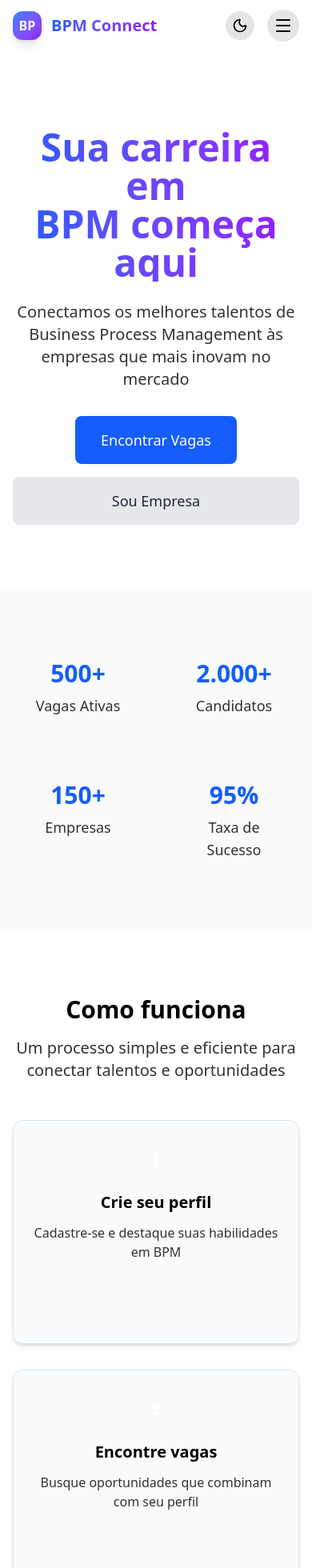
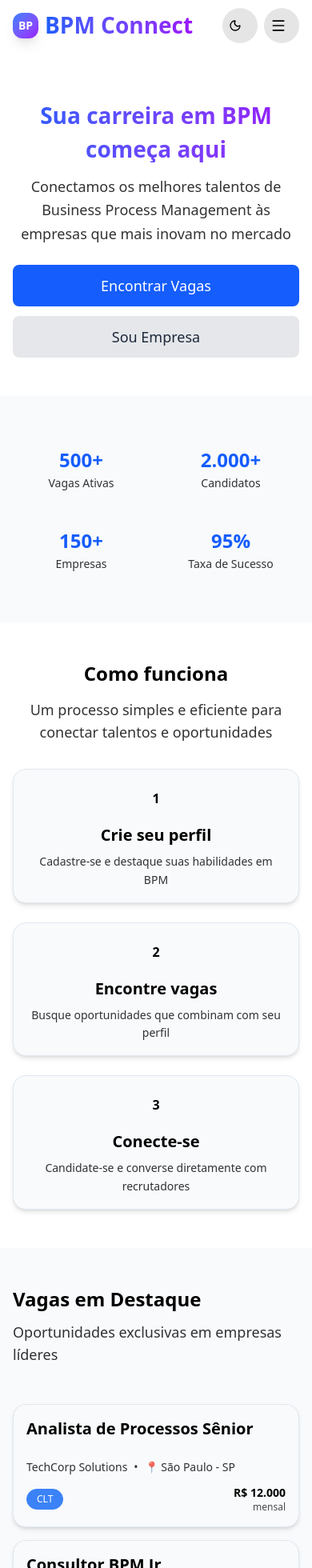
Before and after one commit to FIAP-Global-Solution-2-SEM-2025/Front-End, a React (Vite) app in the folder BPM-Connect/: page / in a window 390 px wide. Shown: the top 1960 px of the page at 80% size. Built offline with nearby package versions, Linux system fonts and the light colour scheme.

Commit message:
Feat: Melhorei a responsividade do site

```diff
--- a/BPM-Connect/src/components/layout/Header.tsx
+++ b/BPM-Connect/src/components/layout/Header.tsx
@@ -1,5 +1,5 @@
 // src/components/layout/Header.tsx
-import { useState } from "react";
+import { useState, useEffect } from "react";
 import { Link, useLocation } from "react-router-dom";
 import { Menu, X, Sun, Moon } from "lucide-react";
 import { useTheme } from "../theme/ThemeProvider";
@@ -7,24 +7,52 @@ import { useTheme } from "../theme/ThemeProvider";
 export default function Header() {
   const { theme, toggleTheme } = useTheme();
   const [open, setOpen] = useState(false);
-  const location = useLocation(); // Hook para pegar a rota atual
+  const location = useLocation();
 
-  // Função para verificar se o link está ativo
   const isActive = (path: string) => {
     return location.pathname === path;
   };
 
+  // Fechar menu ao clicar fora (mobile)
+  useEffect(() => {
+    const handleClickOutside = (event: MouseEvent) => {
+      const target = event.target as HTMLElement;
+      if (open && !target.closest('nav')) {
+        setOpen(false);
+      }
+    };
+
+    document.addEventListener('click', handleClickOutside);
+    return () => document.removeEventListener('click', handleClickOutside);
+  }, [open]);
+
+  // Fechar menu ao redimensionar para desktop
+  useEffect(() => {
+    const handleResize = () => {
+      if (window.innerWidth >= 768) {
+        setOpen(false);
+      }
+    };
+
+    window.addEventListener('resize', handleResize);
+    return () => window.removeEventListener('resize', handleResize);
+  }, []);
+
   return (
     <nav className="header-iphone fixed top-0 left-0 w-full z-50">
-      <div className="max-w-7xl mx-auto px-4">
+      <div className="max-w-7xl mx-auto px-4 sm:px-6">
         <div className="flex justify-between items-center h-16">
 
-          {/* LOGO */}
-          <Link to="/" className="flex items-center space-x-3">
-            <div className="w-9 h-9 rounded-xl bg-gradient-to-br from-blue-500 to-purple-600 flex items-center justify-center shadow-lg">
-              <span className="font-bold text-white">BP</span>
+          {/* LOGO - Mobile mais compacto */}
+          <Link
+            to="/"
+            className="flex items-center space-x-2 sm:space-x-3"
+            onClick={() => setOpen(false)}
+          >
+            <div className="w-8 h-8 sm:w-9 sm:h-9 rounded-xl bg-gradient-to-br from-blue-500 to-purple-600 flex items-center justify-center shadow-lg">
+              <span className="font-bold text-white text-sm sm:text-base">BP</span>
             </div>
-            <h1 className="text-xl font-semibold bg-gradient-to-r from-blue-600 to-purple-600 bg-clip-text text-transparent">
+            <h1 className="text-lg sm:text-xl font-semibold bg-gradient-to-r from-blue-600 to-purple-600 bg-clip-text text-transparent">
               BPM Connect
             </h1>
           </Link>
@@ -38,21 +66,22 @@ export default function Header() {
           </div>
 
           {/* AÇÕES */}
-          <div className="flex items-center gap-4">
+          <div className="flex items-center gap-2 sm:gap-4">
             {/* TEMA */}
             <button
               onClick={toggleTheme}
               className="p-2 rounded-full bg-black/10 dark:bg-white/10 hover:bg-black/20 dark:hover:bg-white/20 transition-all"
+              aria-label="Mudar tema"
             >
               {theme === "light" ? (
-                <Moon className="w-5 h-5" />
+                <Moon className="w-4 h-4 sm:w-5 sm:h-5" />
               ) : (
-                <Sun className="w-5 h-5" />
+                <Sun className="w-4 h-4 sm:w-5 sm:h-5" />
               )}
             </button>
 
-            {/* LOGIN */}
-            <button className="hidden md:block bg-gradient-to-r from-blue-600 to-purple-600 text-white px-5 py-2 rounded-full hover:from-blue-700 hover:to-purple-700 transition-all shadow-lg">
+            {/* LOGIN - Escondido no mobile */}
+            <button className="hidden sm:block bg-gradient-to-r from-blue-600 to-purple-600 text-white px-4 sm:px-5 py-2 rounded-full hover:from-blue-700 hover:to-purple-700 transition-all shadow-lg text-sm sm:text-base">
               Entrar
             </button>
 
@@ -60,27 +89,39 @@ export default function Header() {
             <button
               className="md:hidden p-2 rounded-full bg-black/10 dark:bg-white/10"
               onClick={() => setOpen(!open)}
+              aria-label="Abrir menu"
             >
               {open ? (
-                <X className="w-6 h-6" />
+                <X className="w-5 h-5 sm:w-6 sm:h-6" />
               ) : (
-                <Menu className="w-6 h-6" />
+                <Menu className="w-5 h-5 sm:w-6 sm:h-6" />
               )}
             </button>
           </div>
         </div>
 
-        {/* MENU MOBILE */}
+        {/* MENU MOBILE - Melhorado */}
         {open && (
-          <div className="md:hidden flex flex-col py-4 space-y-2 bg-header rounded-2xl mt-2 p-4">
-            <MobileItem href="/" active={isActive('/')}>Início</MobileItem>
-            <MobileItem href="/vagas" active={isActive('/vagas')}>Vagas</MobileItem>
-            <MobileItem href="/candidatos" active={isActive('/candidatos')}>Candidatos</MobileItem>
-            <MobileItem href="/processos" active={isActive('/processos')}>Processos</MobileItem>
+          <div className="md:hidden absolute top-16 left-0 right-0 bg-header backdrop-blur-xl border-b border-gray-200 dark:border-gray-700 shadow-lg">
+            <div className="flex flex-col py-4 space-y-1 px-4">
+              <MobileItem href="/" active={isActive('/')} onClick={() => setOpen(false)}>
+                Início
+              </MobileItem>
+              <MobileItem href="/vagas" active={isActive('/vagas')} onClick={() => setOpen(false)}>
+                Vagas
+              </MobileItem>
+              <MobileItem href="/candidatos" active={isActive('/candidatos')} onClick={() => setOpen(false)}>
+                Candidatos
+              </MobileItem>
+              <MobileItem href="/processos" active={isActive('/processos')} onClick={() => setOpen(false)}>
+                Processos
+              </MobileItem>
 
-            <button className="bg-gradient-to-r from-blue-600 to-purple-600 text-white px-5 py-3 rounded-full hover:from-blue-700 hover:to-purple-700 transition-all mt-4">
-              Entrar
-            </button>
+              {/* Login no mobile */}
+              <button className="bg-gradient-to-r from-blue-600 to-purple-600 text-white px-5 py-3 rounded-full hover:from-blue-700 hover:to-purple-700 transition-all mt-4 text-base">
+                Entrar
+              </button>
+            </div>
           </div>
         )}
       </div>
@@ -110,16 +151,17 @@ function NavItem({ href, children, active = false }: {
   );
 }
 
-function MobileItem({ href, children, active = false }: {
+function MobileItem({ href, children, active = false, onClick }: {
   href: string;
   children: React.ReactNode;
   active?: boolean;
+  onClick?: () => void;
 }) {
   return (
     <Link
       to={href}
       className={`
-        transition-all px-4 py-3 rounded-xl text-base
+        transition-all px-4 py-3 rounded-xl text-base font-medium
         ${active
           ? "nav-item-active"
           : "hover:bg-black/10 dark:hover:bg-white/10"
@@ -127,23 +169,10 @@ function MobileItem({ href, children, active = false }: {
       `}
       onClick={() => {
         window.scrollTo(0, 0);
-        // Fechar menu mobile após clique
-        const event = new CustomEvent('closeMobileMenu');
-        window.dispatchEvent(event);
+        onClick?.();
       }}
     >
       {children}
     </Link>
   );
 }
-
-// Adicionar event listener para fechar menu mobile
-if (typeof window !== 'undefined') {
-  window.addEventListener('closeMobileMenu', () => {
-    // Fechar menu mobile quando um link for clicado
-    const mobileMenu = document.querySelector('[class*="md:hidden"]');
-    if (mobileMenu) {
-      // Você pode adicionar lógica para fechar o menu aqui se necessário
-    }
-  });
-}
--- a/BPM-Connect/src/index.css
+++ b/BPM-Connect/src/index.css
@@ -22,14 +22,11 @@
   background-color: #f8fafc !important;
 }
 
-/* CORREÇÃO: CARDS NO LIGHT MODE - REGRA MAIS ESPECÍFICA */
+/* CARDS NO LIGHT MODE */
 .light .card-consistent,
-.light .card-consistent * {
-  background-color: #f8fafc !important; /* Cinza claro */
-}
-
-.light .card-consistent {
-  color: #000000 !important; /* Texto preto no card */
+.light .card-consistent *:not(.tag-blue):not(.tag-green):not(.tag-purple):not(.tag-orange):not(.tag-gray) {
+  background-color: #f8fafc !important;
+  color: #000000 !important;
 }
 
 /* ITEM SELECIONADO NO HEADER */
@@ -111,14 +108,11 @@
   background-color: #1e293b !important;
 }
 
-/* CARDS NO DARK MODE - REGRA MAIS ESPECÍFICA */
+/* CARDS NO DARK MODE */
 .dark .card-consistent,
-.dark .card-consistent * {
-  background-color: #1e293b !important; /* Azul escuro */
-}
-
-.dark .card-consistent {
-  color: #f8fafc !important; /* Texto branco no card */
+.dark .card-consistent *:not(.tag-blue):not(.tag-green):not(.tag-purple):not(.tag-orange):not(.tag-gray) {
+  background-color: #1e293b !important;
+  color: #f8fafc !important;
 }
 
 /* ITEM SELECIONADO NO HEADER */
@@ -197,6 +191,7 @@
   min-height: 280px !important;
   padding: 24px !important;
   border: 1px solid !important;
+  border-radius: 16px !important;
 }
 
 .light .card-consistent {
@@ -246,6 +241,41 @@ footer {
   border-color: rgba(107, 114, 128, 0.3) !important;
 }
 
+/* MELHORIAS PARA MOBILE */
+@media (max-width: 640px) {
+  .line-clamp-2 {
+    display: -webkit-box;
+    -webkit-line-clamp: 2;
+    -webkit-box-orient: vertical;
+    overflow: hidden;
+  }
+
+  /* Melhor touch targets */
+  button,
+  .cursor-pointer {
+    min-height: 44px;
+    min-width: 44px;
+  }
+
+  /* Ajuste de padding para mobile */
+  .card-consistent {
+    padding: 16px !important;
+    min-height: auto !important;
+  }
+}
+
+/* Scroll suave para mobile */
+html {
+  scroll-behavior: smooth;
+}
+
+/* Prevenir zoom em inputs no iOS */
+@media screen and (max-width: 768px) {
+  input, select, textarea {
+    font-size: 16px;
+  }
+}
+
 /* Transições suaves */
 * {
   transition: background-color 0.3s ease,
@@ -259,3 +289,32 @@ html, body, #root {
   margin: 0;
   padding: 0;
 }
+
+/* Garante que imagens sejam responsivas */
+img {
+  max-width: 100%;
+  height: auto;
+}
+
+/* Melhora a legibilidade em mobile */
+@media (max-width: 768px) {
+  body {
+    font-size: 16px;
+    line-height: 1.5;
+  }
+
+  h1 {
+    font-size: 1.75rem;
+    line-height: 1.2;
+  }
+
+  h2 {
+    font-size: 1.5rem;
+    line-height: 1.3;
+  }
+
+  h3 {
+    font-size: 1.25rem;
+    line-height: 1.4;
+  }
+}
--- a/BPM-Connect/src/routes/Home.tsx
+++ b/BPM-Connect/src/routes/Home.tsx
@@ -7,24 +7,24 @@ import { Link } from "react-router-dom";
 export function Home() {
   return (
     <Layout>
-      {/* Hero Section */}
-      <section className="relative py-20 overflow-hidden">
-        <div className="max-w-7xl mx-auto px-4 text-center">
-          <h1 className="text-5xl md:text-6xl font-bold mb-6 bg-gradient-to-r from-blue-600 to-purple-600 bg-clip-text text-transparent">
-            Sua carreira em
-            <span className="block">BPM começa aqui</span>
+      {/* Hero Section - Mobile First */}
+      <section className="relative py-12 sm:py-20 overflow-hidden">
+        <div className="max-w-7xl mx-auto px-4 sm:px-6 text-center">
+          <h1 className="text-3xl sm:text-5xl md:text-6xl font-bold mb-4 sm:mb-6 bg-gradient-to-r from-blue-600 to-purple-600 bg-clip-text text-transparent">
+            Sua carreira em BPM
+            <span className="block mt-2">começa aqui</span>
           </h1>
-          <p className="text-xl md:text-2xl mb-8 opacity-80 max-w-3xl mx-auto">
+          <p className="text-lg sm:text-xl md:text-2xl mb-6 sm:mb-8 opacity-80 max-w-3xl mx-auto leading-relaxed">
             Conectamos os melhores talentos de Business Process Management
             às empresas que mais inovam no mercado
           </p>
-          <div className="flex flex-col sm:flex-row gap-4 justify-center">
-            <Link to="/vagas">
-              <Button size="lg" className="px-8 py-4 text-lg">
+          <div className="flex flex-col sm:flex-row gap-3 sm:gap-4 justify-center">
+            <Link to="/vagas" className="w-full sm:w-auto">
+              <Button size="lg" className="w-full sm:w-auto px-6 sm:px-8 py-3 sm:py-4 text-base sm:text-lg">
                 Encontrar Vagas
               </Button>
             </Link>
-            <Button variant="secondary" size="lg" className="px-8 py-4 text-lg">
+            <Button variant="secondary" size="lg" className="w-full sm:w-auto px-6 sm:px-8 py-3 sm:py-4 text-base sm:text-lg">
               Sou Empresa
             </Button>
           </div>
@@ -32,9 +32,9 @@ export function Home() {
       </section>
 
       {/* Stats Section */}
-      <section className="py-16 bg-card">
-        <div className="max-w-7xl mx-auto px-4">
-          <div className="grid grid-cols-2 md:grid-cols-4 gap-8 text-center">
+      <section className="py-12 sm:py-16 bg-card">
+        <div className="max-w-7xl mx-auto px-4 sm:px-6">
+          <div className="grid grid-cols-2 sm:grid-cols-4 gap-4 sm:gap-8 text-center">
             <StatCard number="500+" label="Vagas Ativas" />
             <StatCard number="2.000+" label="Candidatos" />
             <StatCard number="150+" label="Empresas" />
@@ -44,16 +44,16 @@ export function Home() {
       </section>
 
       {/* How it Works */}
-      <section className="py-20">
-        <div className="max-w-7xl mx-auto px-4">
-          <h2 className="text-3xl md:text-4xl font-bold text-center mb-4">
+      <section className="py-12 sm:py-20">
+        <div className="max-w-7xl mx-auto px-4 sm:px-6">
+          <h2 className="text-2xl sm:text-3xl md:text-4xl font-bold text-center mb-4">
             Como funciona
           </h2>
-          <p className="text-xl text-center opacity-80 mb-12 max-w-2xl mx-auto">
+          <p className="text-lg sm:text-xl text-center opacity-80 mb-8 sm:mb-12 max-w-2xl mx-auto">
             Um processo simples e eficiente para conectar talentos e oportunidades
           </p>
 
-          <div className="grid md:grid-cols-3 gap-8">
+          <div className="grid grid-cols-1 sm:grid-cols-2 lg:grid-cols-3 gap-6 sm:gap-8">
             <StepCard
               number="1"
               title="Crie seu perfil"
@@ -74,25 +74,25 @@ export function Home() {
       </section>
 
       {/* Featured Jobs Preview */}
-      <section className="py-20 bg-card">
-        <div className="max-w-7xl mx-auto px-4">
-          <div className="flex justify-between items-center mb-12">
+      <section className="py-12 sm:py-20 bg-card">
+        <div className="max-w-7xl mx-auto px-4 sm:px-6">
+          <div className="flex flex-col sm:flex-row justify-between items-start sm:items-center mb-8 sm:mb-12 gap-4">
             <div>
-              <h2 className="text-3xl md:text-4xl font-bold mb-4">
+              <h2 className="text-2xl sm:text-3xl md:text-4xl font-bold mb-3 sm:mb-4">
                 Vagas em Destaque
               </h2>
-              <p className="text-xl opacity-80">
+              <p className="text-lg sm:text-xl opacity-80">
                 Oportunidades exclusivas em empresas líderes
               </p>
             </div>
-            <Link to="/vagas">
-              <Button variant="secondary" className="hidden md:block">
+            <Link to="/vagas" className="w-full sm:w-auto">
+              <Button variant="secondary" className="w-full sm:w-auto hidden sm:block">
                 Ver Todas as Vagas
               </Button>
             </Link>
           </div>
 
-          <div className="grid lg:grid-cols-2 gap-6 mb-8">
+          <div className="grid grid-cols-1 lg:grid-cols-2 gap-4 sm:gap-6 mb-6 sm:mb-8">
             <JobPreviewCard
               title="Analista de Processos Sênior"
               company="TechCorp Solutions"
@@ -109,9 +109,9 @@ export function Home() {
             />
           </div>
 
-          <div className="text-center md:hidden">
-            <Link to="/vagas">
-              <Button variant="secondary">
+          <div className="text-center sm:hidden">
+            <Link to="/vagas" className="w-full sm:w-auto">
+              <Button variant="secondary" className="w-full sm:w-auto">
                 Ver Todas as Vagas
               </Button>
             </Link>
@@ -120,17 +120,17 @@ export function Home() {
       </section>
 
       {/* CTA Section */}
-      <section className="py-20">
-        <div className="max-w-4xl mx-auto px-4 text-center">
-          <h2 className="text-3xl md:text-4xl font-bold mb-6">
+      <section className="py-12 sm:py-20">
+        <div className="max-w-4xl mx-auto px-4 sm:px-6 text-center">
+          <h2 className="text-2xl sm:text-3xl md:text-4xl font-bold mb-4 sm:mb-6">
             Pronto para o próximo passo?
           </h2>
-          <p className="text-xl opacity-80 mb-8">
+          <p className="text-lg sm:text-xl opacity-80 mb-6 sm:mb-8 leading-relaxed">
             Junte-se a milhares de profissionais de BPM que já encontraram
             oportunidades incríveis através da nossa plataforma
           </p>
-          <Link to="/vagas">
-            <Button size="lg" className="px-12 py-4 text-lg">
+          <Link to="/vagas" className="w-full sm:w-auto">
+            <Button size="lg" className="w-full sm:w-auto px-8 sm:px-12 py-3 sm:py-4 text-base sm:text-lg">
               Começar Agora
             </Button>
           </Link>
@@ -140,14 +140,14 @@ export function Home() {
   );
 }
 
-// Componentes auxiliares
+// Componentes auxiliares atualizados para mobile
 function StatCard({ number, label }: { number: string; label: string }) {
   return (
-    <div className="p-6">
-      <div className="text-3xl md:text-4xl font-bold text-blue-600 mb-2">
+    <div className="p-4 sm:p-6">
+      <div className="text-2xl sm:text-3xl md:text-4xl font-bold text-blue-600 mb-1 sm:mb-2">
         {number}
       </div>
-      <div className="text-lg opacity-80">{label}</div>
+      <div className="text-sm sm:text-lg opacity-80 leading-tight">{label}</div>
     </div>
   );
 }
@@ -158,13 +158,13 @@ function StepCard({ number, title, description }: {
   description: string;
 }) {
   return (
-    <Card hover={true} className="text-center p-8 card-consistent">
+    <Card hover={true} className="text-center p-6 sm:p-8 card-consistent">
       <CardContent>
-        <div className="w-12 h-12 bg-blue-600 text-white rounded-full flex items-center justify-center text-lg font-bold mb-4 mx-auto">
+        <div className="w-10 h-10 sm:w-12 sm:h-12 bg-blue-600 text-white rounded-full flex items-center justify-center text-base sm:text-lg font-bold mb-3 sm:mb-4 mx-auto">
           {number}
         </div>
-        <h3 className="text-xl font-bold mb-3">{title}</h3>
-        <p className="opacity-80">{description}</p>
+        <h3 className="text-lg sm:text-xl font-bold mb-2 sm:mb-3">{title}</h3>
+        <p className="opacity-80 text-sm sm:text-base leading-relaxed">{description}</p>
       </CardContent>
     </Card>
   );
@@ -178,25 +178,25 @@ function JobPreviewCard({ title, company, location, type, salary }: {
   salary: number;
 }) {
   return (
-    <Card hover={true} className="p-6 card-consistent">
+    <Card hover={true} className="p-4 sm:p-6 card-consistent">
       <CardContent>
-        <h3 className="text-xl font-bold mb-2 hover:text-blue-600 cursor-pointer">
+        <h3 className="text-lg sm:text-xl font-bold mb-2 hover:text-blue-600 cursor-pointer line-clamp-2">
           {title}
         </h3>
-        <div className="flex items-center mb-3 opacity-80">
+        <div className="flex items-center mb-3 opacity-80 text-sm sm:text-base">
           <span className="font-medium">{company}</span>
           <span className="mx-2">•</span>
           <span>📍 {location}</span>
         </div>
         <div className="flex justify-between items-center">
-          <span className="tag-blue text-xs font-medium px-3 py-1 rounded-full">
+          <span className="tag-blue text-xs font-medium px-2 sm:px-3 py-1 rounded-full">
             {type}
           </span>
           <div className="text-right">
-            <p className="font-bold text-green-600">
+            <p className="font-bold text-green-600 text-sm sm:text-base">
               R$ {salary.toLocaleString('pt-BR')}
             </p>
-            <p className="text-sm opacity-70">mensal</p>
+            <p className="text-xs sm:text-sm opacity-70">mensal</p>
           </div>
         </div>
       </CardContent>
```
Also changed, not shown: BPM-Connect/src/components/rh/VagaCard.tsx (+33 -33 lines).
